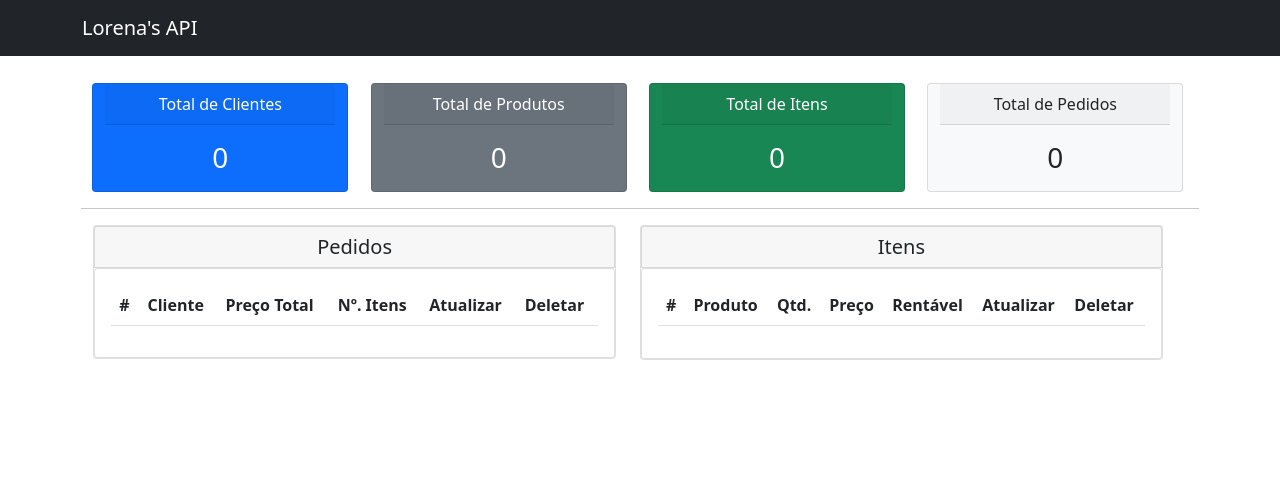
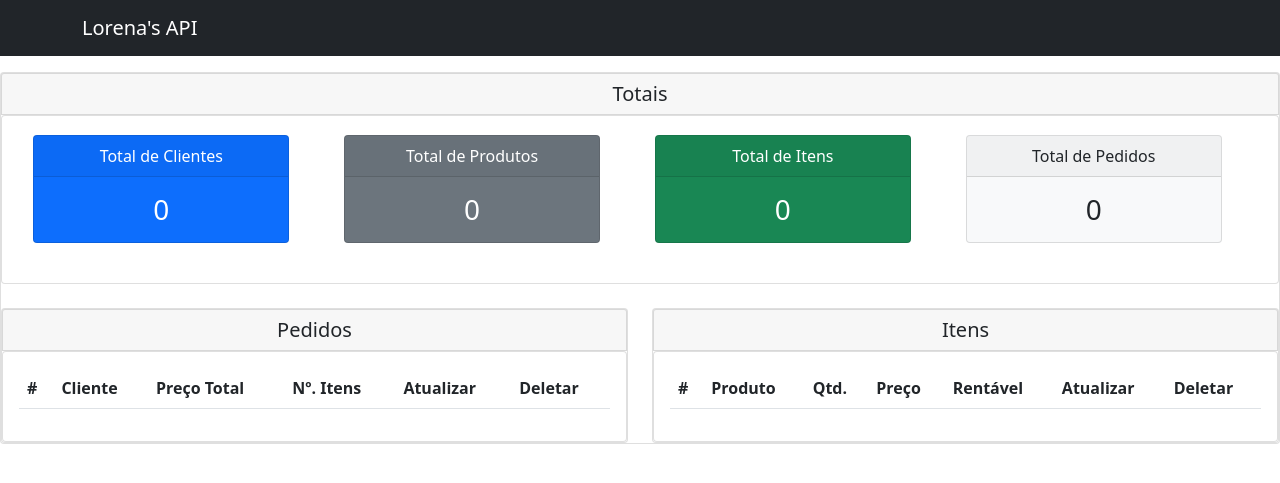
Before and after one commit to loristron/SimuladorDePedidos, a Django app: page / in a window 1280 px wide. Shown: the top 483 px of the page. Run offline with Django 3.2, Linux system fonts and the light colour scheme; data that the repository does not hold is empty.

Commit message:
Templates Para atualização de Pedidos

```diff
--- a/src/pedidos/templates/base.html
+++ b/src/pedidos/templates/base.html
@@ -12,7 +12,6 @@
     <title>{{page_title}}</title>
   </head>
   <body>
-    <div class="container">
     {% include 'navbar.html' %}
     {% block content %}
 
--- a/src/pedidos/templates/cards-contadores.html
+++ b/src/pedidos/templates/cards-contadores.html
@@ -1,25 +1,33 @@
 <div class="row" style="padding-right: 1%; padding-left: 1%">
-	<div class="card text-white bg-primary mb-3" style="max-width: 16rem; text-align: center; margin: 1%;">
+	<div class="col">
+		<div class="card text-white bg-primary mb-4" style="max-width: 16rem; text-align: center; margin: 1%;">
   		<div class="card-header"> Total de Clientes</div>
 		<div class="card-body">
 			<h3 class="card-text">{{total_clientes}}</h3>
 		</div>
 	</div>
-	<div class="card text-white bg-secondary mb-3" style="max-width: 16rem; text-align: center; margin: 1%;">
+	</div>
+	<div class="col">
+		<div class="card text-white bg-secondary mb-4" style="max-width: 16rem; text-align: center; margin: 1%;">
 	  		<div class="card-header"> Total de Produtos</div>
 			<div class="card-body">
 				<h3 class="card-text">{{total_produtos}}</h3>
 			</div>
 		</div>
-	<div class="card text-white bg-success mb-3" style="max-width: 16rem; text-align: center; margin: 1%;">
+	</div>
+	<div class="col">
+		<div class="card text-white bg-success mb-4" style="max-width: 16rem; text-align: center; margin: 1%;">
 	  		<div class="card-header"> Total de Itens</div>
 			<div class="card-body">
 				<h3 class="card-text">{{total_itens}}</h3>
 			</div>
 		</div>
-	<div class="card bg-light mb-3" style="max-width: 16rem; text-align: center; margin: 1%;">
+	</div>
+	<div class="col">
+		<div class="card bg-light mb-4" style="max-width: 16rem; text-align: center; margin: 1%;">
 	  		<div class="card-header"> Total de Pedidos</div>
 			<div class="card-body">
 				<h3 class="card-text">{{total_pedidos}}</h3>
 			</div>
 		</div>
+	</div>
--- a/src/pedidos/templates/dashboard.html
+++ b/src/pedidos/templates/dashboard.html
@@ -1,14 +1,14 @@
 {% extends 'base.html' %}
 {% block content %}
-	{% include 'cards-contadores.html' %}
-	<hr>
-
-	{% include 'update-pedidos-modal.html' %}
-	{% include 'delete-pedidos-modal.html' %}
-
-	{% include 'update-itens-modal.html' %}
-	{% include 'delete-itens-modal.html' %}
-
+	<div class='card'>
+		<div class="header">
+			<h5 class="card card-header" style="text-align: center;"> Totais </h5>
+		</div>
+		<div class="card card-body">
+			{% include 'cards-contadores.html' %}
+		</div>
+	</div>
+	<br>
 
 	<div class="row">
 		<div class="col-6">
@@ -32,8 +32,11 @@
 							<td>{{pedido.cliente}}</td>
 							<td>R$ {{pedido.total_price}}</td>
 							<td>{{pedido.total_items}}</td>
-							<td><a class="btn btn-outline-primary btn-sm btn btn-block" data-bs-toggle="modal" data-bs-target="#pedidos-modal">Atualizar</a></td>
- 							<td><a class="btn btn-outline-danger btn-sm btn btn-block" data-bs-toggle="modal" data-bs-target="#delete-pedido">Deletar</a></td>
+							<td><a class="btn btn-outline-primary btn-sm btn btn-block" href="{% url 'pedidos:update-pedido' pk=pedido.pk %}">Atualizar</a></td>
+ 							<td>
+ 								<a class="btn btn-outline-danger btn-sm btn btn-block">Deletar</button></a>
+ 							</td>
+
  						{% endfor %}
  						</tr>
  					</table>
--- a/src/pedidos/templates/delete-itens-modal.html
+++ /dev/null
@@ -1,17 +0,0 @@
-<div class="modal fade" id="delete-item" tabindex="-1" aria-hidden="true">
-  <div class="modal-dialog modal-xl">
-    <div class="modal-content">
-      <div class="modal-header">
-        <h5 class="modal-title">Deletar Item</h5>
-        <button type="button" class="btn-close" data-bs-dismiss="modal" aria-label="Fechar"></button>
-      </div>
-      <div class="modal-body">
-        ...
-      </div>
-      <div class="modal-footer">
-        <button type="button" class="btn btn-secondary" data-bs-dismiss="modal">Cancelar</button>
-        <button type="button" class="btn btn-danger">Apagar</button>
-      </div>
-    </div>
-  </div>
-</div>
--- a/src/pedidos/templates/delete-pedidos-modal.html
+++ /dev/null
@@ -1,17 +0,0 @@
-<div class="modal" id="delete-pedido" tabindex="-1" aria-hidden="true">
-  <div class="modal-dialog modal-xl">
-    <div class="modal-content">
-      <div class="modal-header">
-        <h5 class="modal-title">Deletar Pedido</h5>
-        <button type="button" class="btn-close" data-bs-dismiss="modal" aria-label="Fechar"></button>
-      </div>
-      <div class="modal-body">
-        ...
-      </div>
-      <div class="modal-footer">
-        <button type="button" class="btn btn-secondary" data-bs-dismiss="modal">Cancelar</button>
-        <button type="button" class="btn btn-danger">Apagar</button>
-      </div>
-    </div>
-  </div>
-</div>
--- a/src/pedidos/templates/update-itens-modal.html
+++ /dev/null
@@ -1,17 +0,0 @@
-<div class="modal fade" id="itens-modal" tabindex="-1" aria-hidden="true">
-  <div class="modal-dialog modal-xl">
-    <div class="modal-content">
-      <div class="modal-header">
-        <h5 class="modal-title">Atualizar Item</h5>
-        <button type="button" class="btn-close" data-bs-dismiss="modal" aria-label="Fechar"></button>
-      </div>
-      <div class="modal-body">
-        ...
-      </div>
-      <div class="modal-footer">
-        <button type="button" class="btn btn-secondary" data-bs-dismiss="modal">Cancelar</button>
-        <button type="button" class="btn btn-primary">Salvar</button>
-      </div>
-    </div>
-  </div>
-</div>
--- a/src/pedidos/templates/update-pedidos-modal.html
+++ /dev/null
@@ -1,17 +0,0 @@
-<div class="modal fade" id="pedidos-modal" tabindex="-1" aria-labelledby="exampleModalLabel" aria-hidden="true">
-  <div class="modal-dialog modal-xl">
-    <div class="modal-content">
-      <div class="modal-header">
-        <h5 class="modal-title">Atualizar Pedido</h5>
-        <button type="button" class="btn-close" data-bs-dismiss="modal" aria-label="Fechar"></button>
-      </div>
-      <div class="modal-body">
-        ...
-      </div>
-      <div class="modal-footer">
-        <button type="button" class="btn btn-secondary" data-bs-dismiss="modal">Cancelar</button>
-        <button type="button" class="btn btn-primary">Salvar</button>
-      </div>
-    </div>
-  </div>
-</div>
```
Also changed, not shown: src/pedidos/templates/update-pedido.html (added, +33 -0 lines). Lines whose indentation alone changed are shown as unchanged.
